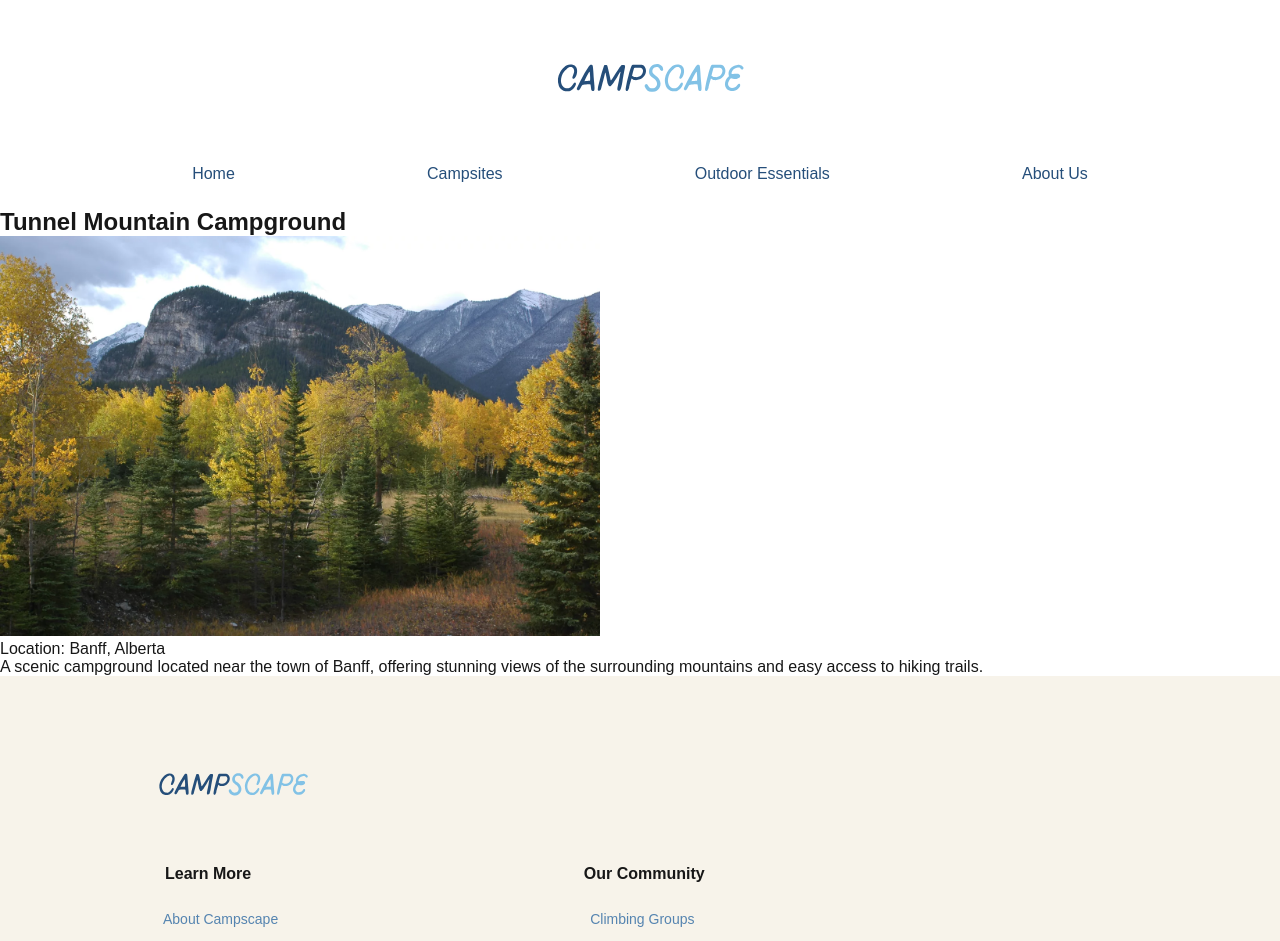
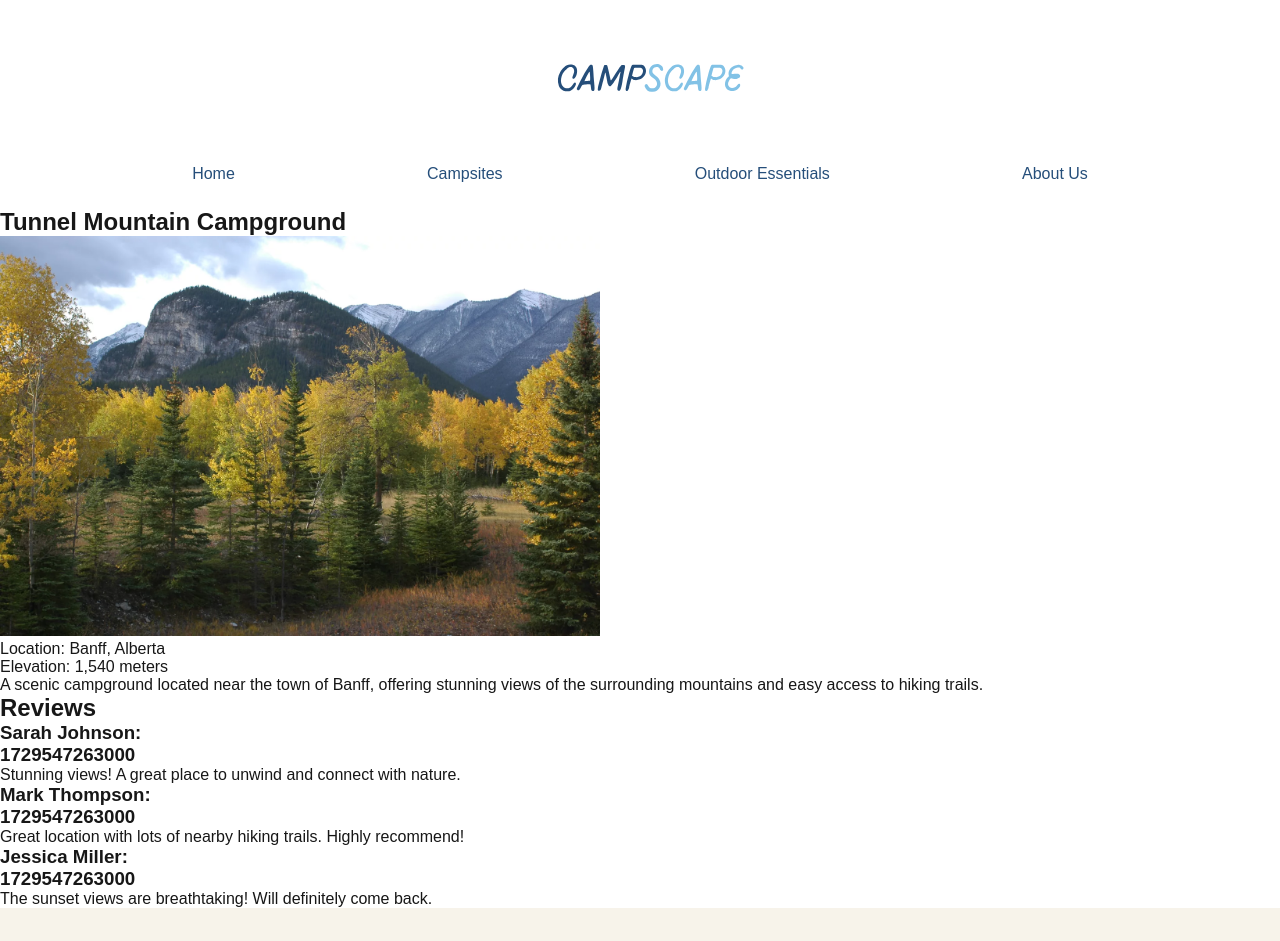
Before and after one commit to Marie-L1/Campscape, a Next.js app: page /campsites/1 in a window 1280 px wide. Shown: the top 941 px of the page. Built offline with nearby package versions, Linux system fonts and the light colour scheme.

Commit message:
setting up the basic image carousel for the campsite/id pages

```diff
--- /dev/null
+++ b/src/app/campsites/[id]/campsite.module.scss
@@ -0,0 +1,11 @@
+@use "../../styles/partials/mixins" as *;
+@use "../../styles/partials/variables" as *;
+
+.campsite{
+    display: flex;
+    flex-direction: column;
+
+    &__header{
+        transition: opacity 0.5s ease-in-out;
+    }
+}
--- a/src/app/campsites/[id]/page.tsx
+++ b/src/app/campsites/[id]/page.tsx
@@ -2,7 +2,9 @@
 "use client";
 import { useParams } from "next/navigation";
 import { campsites } from "@/app/data/campsites";
+import { useState, useEffect } from "react";
 import Image from "next/image";
+import "./campsite.module.scss";
 
 const CampsiteById = () =>{
     const { id } = useParams();
@@ -12,12 +14,40 @@ const CampsiteById = () =>{
         return <p>Campsite not found</p>
     }
 
+    const [currentImage, setCurrentImage] = useState("campsiteImage");
+
+    useEffect(() =>{
+        const imageInterval = setInterval(() => {
+            setCurrentImage(currentImage === "campsiteImage" ? "scenicImage" : "campsiteImage");
+        }, 3000);
+        return () => clearInterval(imageInterval);
+    }, []);
+
     return(
         <section className="campsite">
-            <h1 className="campsite__title">{campsite.name}</h1>
-            <Image src={`/images/${campsite.scenicImage}`} alt={campsite.name} width={600} height={400} />
-            <p>Location: {campsite.location}</p>
-            <p>{campsite.description}</p>
+            <div className="campsite__header">
+                <h1 className="campsite__title">{campsite.name}</h1>
+                <Image
+                src={`/images/${campsite[currentImage]}`}
+                alt={campsite.name}
+                width={600}
+                height={400} />
+            </div>
+            <div className="campsite__details">
+                <p>Location: {campsite.location}</p>
+                <p>Elevation: {campsite.elevation}</p>
+                <p>{campsite.description}</p>
+            </div>
+            <div className="campsite__reviews">
+                <h2>Reviews</h2>
+                {campsite.reviews.map(({name, comment, timestamp}, index) => (
+                    <div key={index} className="campsite__reviews-item">
+                        <h3 className="campsite__reviews-name">{name}:</h3>
+                        <h3 className="campsite__reviews-timestamp">{timestamp}</h3>
+                        <p className="campsite__reviews-comment">{comment}</p>
+                    </div>
+                ))}
+            </div>
         </section>
     )
 }
```
